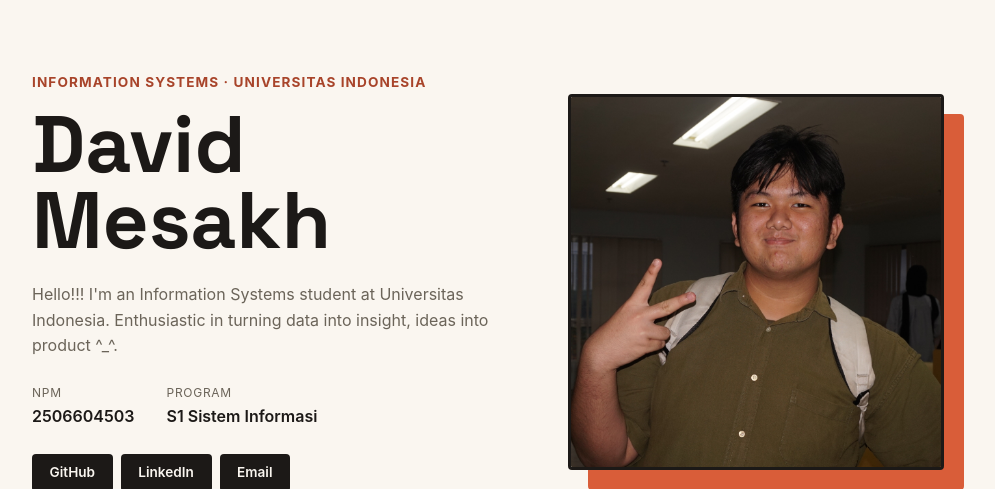
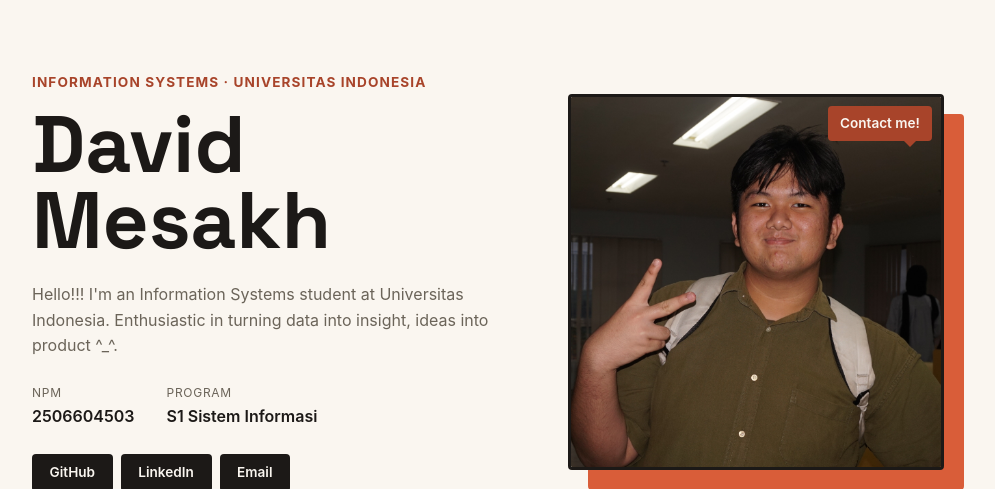
Before and after one commit to davemesakh/myportofolio, a Django app: page / in a window 1280 px wide. Shown: the part 74-563 px from the top of the page, without its empty margins (152-1147 px from the left). Run offline with Django 5.2, Linux system fonts and the light colour scheme.

Commit message:
feat(profile): add Instagram photo link with contact bubble and wobble

```diff
--- a/static/css/style.css
+++ b/static/css/style.css
@@ -171,6 +171,85 @@
     object-fit: cover;
     border-radius: var(--radius);
     border: 3px solid var(--ink);
+}
+
+.profile-contact {
+    display: block;
+    position: relative;
+    z-index: 1;
+    border-radius: var(--radius);
+    text-decoration: none;
+}
+
+.profile-contact .avatar {
+    transform-origin: center;
+}
+
+.profile-contact-bubble {
+    position: absolute;
+    top: 0.75rem;
+    right: 0.75rem;
+    z-index: 2;
+    max-width: calc(100% - 1.5rem);
+    padding: 0.4rem 0.75rem;
+    border-radius: var(--radius);
+    background-color: var(--accent-dark);
+    color: var(--paper);
+    font-size: 0.85rem;
+    font-weight: 600;
+    opacity: 0;
+    transform: translateY(4px);
+    pointer-events: none;
+    transition: opacity 180ms ease, transform 180ms ease;
+}
+
+.profile-contact-bubble::after {
+    content: "";
+    position: absolute;
+    top: 100%;
+    right: 1rem;
+    border: 6px solid transparent;
+    border-top-color: var(--accent-dark);
+    border-bottom: 0;
+}
+
+.profile-contact:hover .profile-contact-bubble,
+.profile-contact:focus-visible .profile-contact-bubble {
+    opacity: 1;
+    transform: translateY(0);
+    pointer-events: auto;
+}
+
+@keyframes profile-wobble {
+    0%, 100% { transform: rotate(0deg); }
+    25% { transform: rotate(-2deg); }
+    50% { transform: rotate(2deg); }
+    75% { transform: rotate(-1deg); }
+}
+
+@media (hover: hover) and (pointer: fine) {
+    .profile-contact:hover .avatar {
+        animation: profile-wobble 600ms ease-in-out;
+    }
+}
+
+@media (hover: none) {
+    .profile-contact-bubble {
+        opacity: 1;
+        transform: none;
+        pointer-events: auto;
+    }
+}
+
+@media (prefers-reduced-motion: reduce) {
+    .profile-contact .avatar {
+        animation: none;
+    }
+
+    .profile-contact-bubble {
+        transition: none;
+        transform: none;
+    }
 }
 
 .experience {
--- a/templates/index.html
+++ b/templates/index.html
@@ -10,7 +10,7 @@
     <link rel="preconnect" href="https://fonts.gstatic.com" crossorigin>
     <link href="https://fonts.googleapis.com/css2?family=Space+Grotesk:wght@500;700&display=swap" rel="stylesheet">
 
-    <link rel="stylesheet" href="/static/css/style.css?v=awards-crop-20260906">
+    <link rel="stylesheet" href="/static/css/style.css?v=profile-contact-20260907">
 </head>
 
 <body>
@@ -41,11 +41,17 @@
                 <div class="hero-photo">
                     <div class="photo-block"></div>
 
-                    <img
-                        class="avatar"
-                        src="/static/img/IMG_8713.JPG.jpeg"
-                        alt="Photo of David"
-                    >
+                    <a class="profile-contact"
+                       href="https://www.instagram.com/daveemt/"
+                       target="_blank" rel="noopener noreferrer"
+                       aria-label="Open David's Instagram in a new tab">
+                        <img
+                            class="avatar"
+                            src="/static/img/IMG_8713.JPG.jpeg"
+                            alt="Photo of David"
+                        >
+                        <span class="profile-contact-bubble" aria-hidden="true">Contact me!</span>
+                    </a>
                 </div>
 
                 <div class="hero-details">
```
